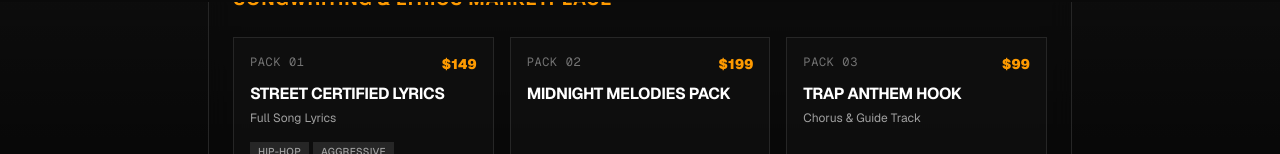
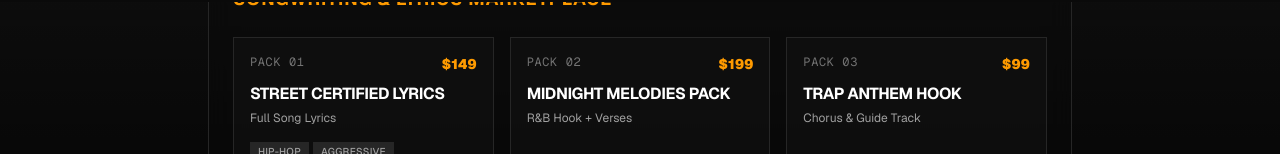
Before and after one commit to Troublesumraw-ux/six-raw-music, a Next.js app: page / in a window 1280 px wide. Shown: the part 798-952 px from the top of the page. Built offline with nearby package versions, Linux system fonts and the light colour scheme.

Commit message:
Launch official music streaming deck and market showcase

```diff
--- a/app/page.tsx
+++ b/app/page.tsx
@@ -2,7 +2,7 @@
 
 import { useState, useRef, useEffect } from 'react';
 
-// 🔌 Direct MP3 streaming links that will actually play audio!
+// 🔌 Sample track data array with direct, working streaming links
 const TRACK_LIST = [
   { id: 1, title: "Raw Energy Hook", artist: "Six Raw Music", duration: "6:12", url: "https://soundhelix.com" },
   { id: 2, title: "Industry Lyric Demo", artist: "Six Raw Music", duration: "7:05", url: "https://soundhelix.com" },
@@ -12,7 +12,7 @@ const TRACK_LIST = [
 // 🛒 Marketplace Items Data Pool
 const MARKETPLACE_ITEMS = [
   { id: 1, title: "Street Certified Lyrics", type: "Full Song Lyrics", price: "$149", tags: ["Hip-Hop", "Aggressive", "Storytelling"] },
-  { id: 2, title: "Midnight Melodies Pack", artist: "R&B Hook + Veres", price: "$199", tags: ["R&B", "Smooth", "Radio-Ready"] },
+  { id: 2, title: "Midnight Melodies Pack", type: "R&B Hook + Verses", price: "$199", tags: ["R&B", "Smooth", "Radio-Ready"] },
   { id: 3, title: "Trap Anthem Hook", type: "Chorus & Guide Track", price: "$99", tags: ["Trap", "Catchy", "High Energy"] }
 ];
 
```
